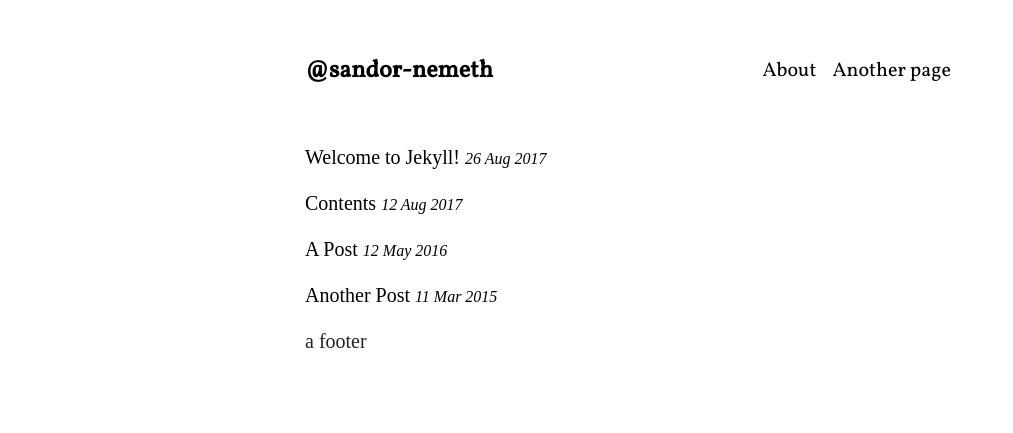
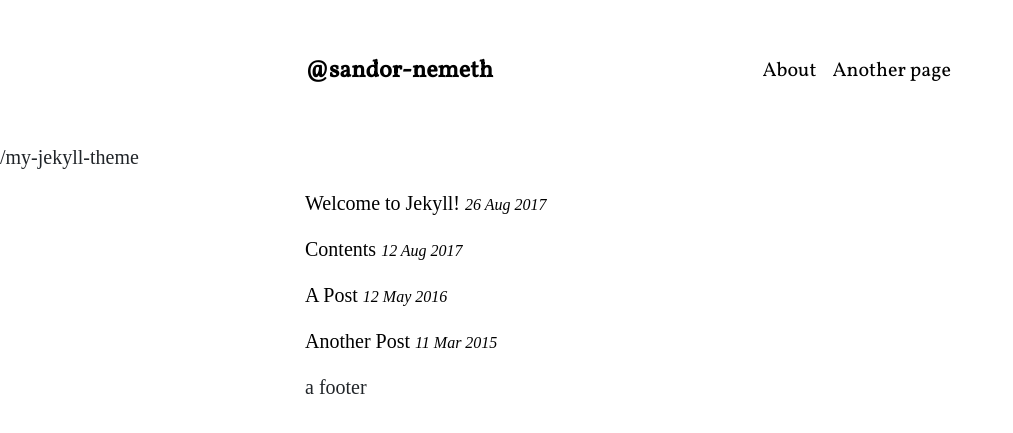
Before and after one commit to sandor-nemeth/my-jekyll-theme, a Jekyll site: the page built from index.md, in a window 1280 px wide. Shown: the top 433 px of the page, without its empty margins (0-1013 px from the left). Built offline with Jekyll 4.4.1, drawn with Linux system fonts in a browser that asks for light colours.

Commit message:
set up base url

```diff
--- a/_config.yml
+++ b/_config.yml
@@ -21,3 +21,5 @@ exclude:
 
 sass:
   sass_dir: _sass
+
+baseurl: /my-jekyll-theme
--- a/_includes/head.html
+++ b/_includes/head.html
@@ -11,5 +11,5 @@
 
   <link href="https://maxcdn.bootstrapcdn.com/bootstrap/4.0.0-beta/css/bootstrap.min.css" rel="stylesheet" integrity="sha384-/Y6pD6FV/Vv2HJnA6t+vslU6fwYXjCFtcEpHbNJ0lyAFsXTsjBbfaDjzALeQsN6M" crossorigin="anonymous">
   <link href="https://fonts.googleapis.com/css?family=Lato|Vollkorn" rel="stylesheet" />
-  <link href="{{site.github.url}}/css/main.css" rel="stylesheet" />
+  <link href="{{site.baseurl}}/css/main.css" rel="stylesheet" />
 </head>
--- a/_layouts/home.html
+++ b/_layouts/home.html
@@ -7,6 +7,7 @@
     {% include header.html %}
 
     <div class="post-wrapper home">
+        <p>{{site.baseurl}}
         <div class="container">
           {% for post in site.posts %}
           <div class="row post">
```
